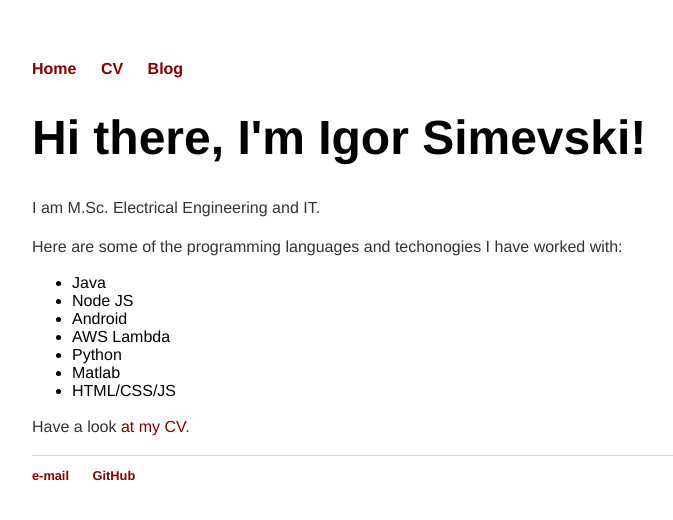
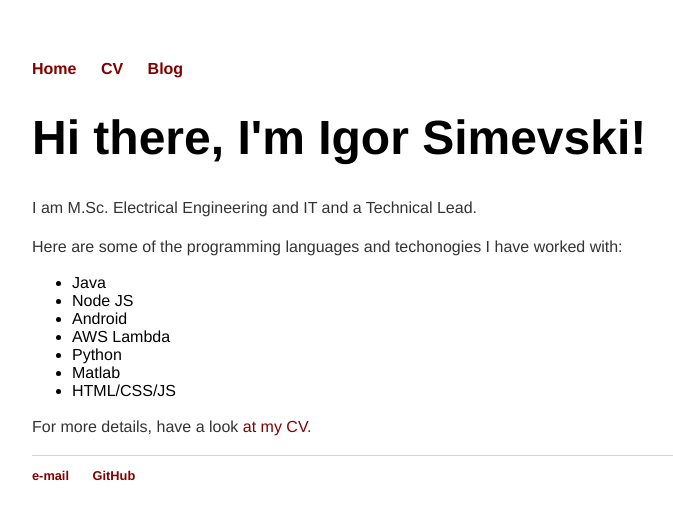
Before and after one commit to igorsimevski/igorsimevski.github.io, a Jekyll site: the page built from index.html, in a window 1280 px wide. Shown: the top 520 px of the page, without its empty margins (160-833 px from the left). Built offline with Jekyll 4.4.1, drawn with Linux system fonts in a browser that asks for light colours.

Commit message:
Update index.html

```diff
--- a/index.html
+++ b/index.html
@@ -4,7 +4,7 @@ title: Igor Simevski
 ---
 <div class="blurb">
 	<h1>Hi there, I'm Igor Simevski!</h1>
-	<p>I am M.Sc. Electrical Engineering and IT.</p>
+	<p>I am M.Sc. Electrical Engineering and IT and a Technical Lead.</p>
 	<p>Here are some of the programming languages and techonogies I have worked with:</p>
 	<ul>
 		<li>Java</li>
@@ -15,5 +15,5 @@ title: Igor Simevski
 		<li>Matlab</li>
 		<li>HTML/CSS/JS</li>
 	</ul>
-	<p>Have a look <a href="/cv">at my CV</a>.</p>
+	<p>For more details, have a look <a href="/cv">at my CV</a>.</p>
 </div><!-- /.blurb -->
```
